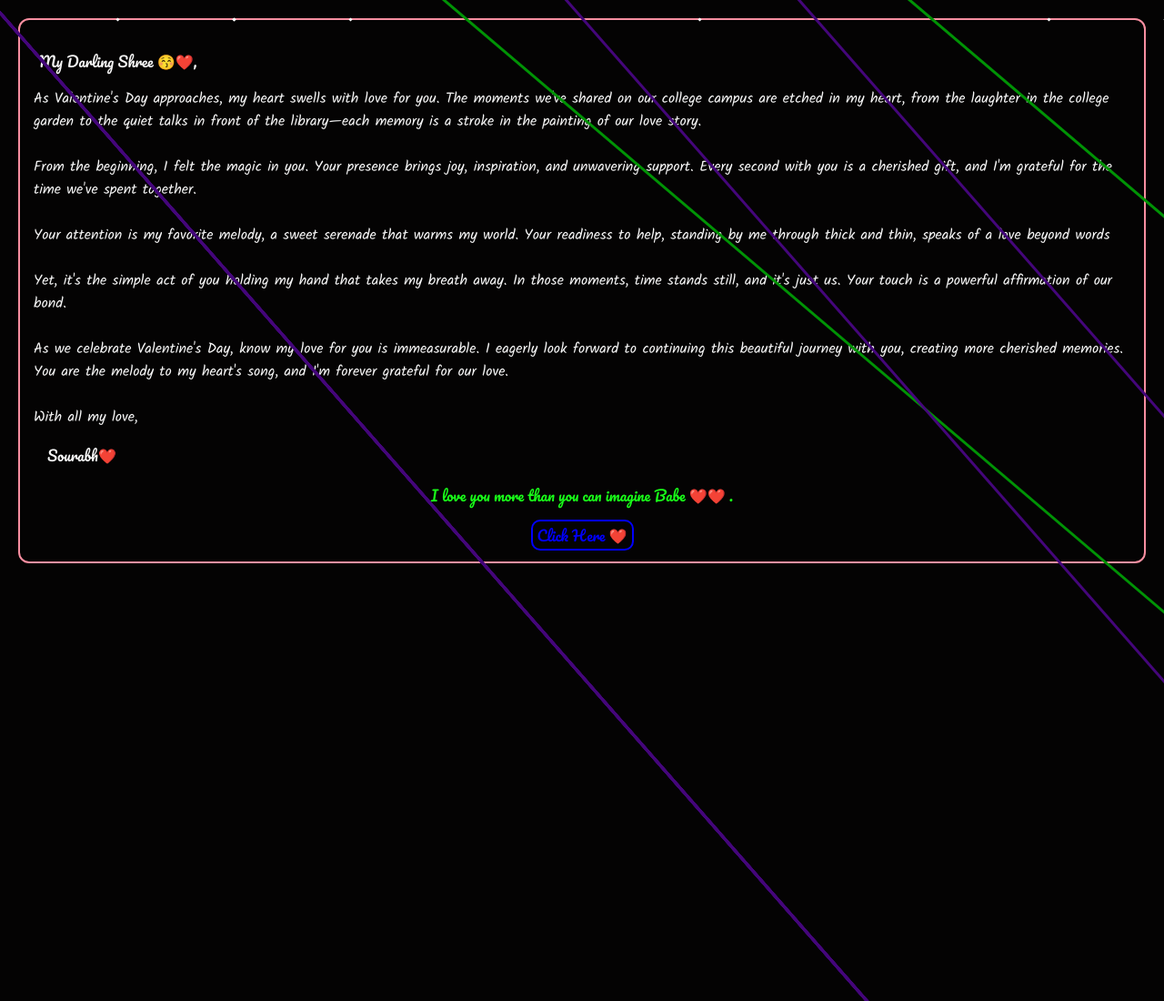
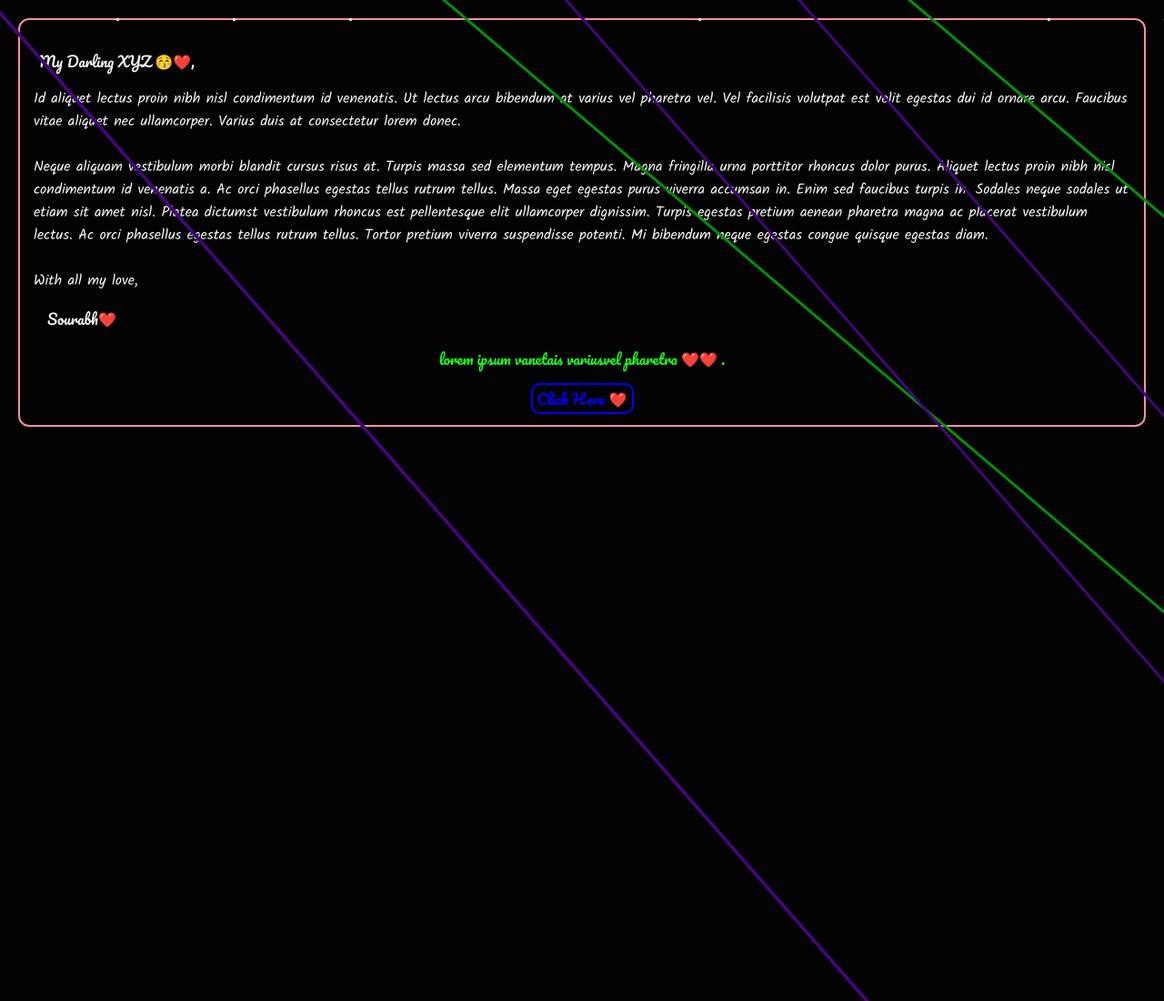
Before and after one commit to CodeWithTheSaurabh/valantineSpecial, a plain HTML site: page index1.html in a window 1280 px wide. Shown: the top 1100 px of the page at 91% size. Drawn offline with Linux system fonts and the light colour scheme.

Commit message:
Update index1.html
updated

```diff
--- a/index1.html
+++ b/index1.html
@@ -53,30 +53,18 @@
         </div>
     <div class="para">
         <p>
-            <span class="name">My Darling Shree 😚❤️,</span>
+            <span class="name">My Darling XYZ 😚❤️,</span>
 
-            As Valentine's Day approaches, my heart swells with love for you. The moments we've shared on our college
-            campus are etched in my heart, from the laughter in the college garden to the quiet talks in front of the
-            library—each memory is a stroke in the painting of our love story.
-            <br><br>
-            From the beginning, I felt the magic in you. Your presence brings joy, inspiration, and unwavering support.
-            Every second with you is a cherished gift, and I'm grateful for the time we've spent together.
-            <br><br>
-            Your attention is my favorite melody, a sweet serenade that warms my world. Your readiness to help, standing
-            by me through thick and thin, speaks of a love beyond words
-            <br><br>
-            Yet, it's the simple act of you holding my hand that takes my breath away. In those moments, time stands
-            still, and it's just us. Your touch is a powerful affirmation of our bond.
-            <br><br>
-            As we celebrate Valentine's Day, know my love for you is immeasurable. I eagerly look forward to continuing
-            this beautiful journey with you, creating more cherished memories. You are the melody to my heart's song,
-            and I'm forever grateful for our love.
+           Id aliquet lectus proin nibh nisl condimentum id venenatis. Ut lectus arcu bibendum at varius vel pharetra vel. Vel facilisis volutpat est velit egestas dui id ornare arcu. Faucibus vitae aliquet nec ullamcorper. Varius duis at consectetur lorem donec.  <br><br>
+            Neque aliquam vestibulum morbi blandit cursus risus at. Turpis massa sed elementum tempus. Magna fringilla urna porttitor rhoncus dolor purus. Aliquet lectus proin nibh nisl condimentum id venenatis a. Ac orci phasellus egestas tellus rutrum tellus. Massa eget
+            egestas purus viverra accumsan in. Enim sed faucibus turpis in. Sodales neque sodales ut etiam sit amet nisl. Platea dictumst vestibulum rhoncus est pellentesque elit ullamcorper dignissim. Turpis egestas pretium aenean pharetra magna ac placerat vestibulum lectus.
+            Ac orci phasellus egestas tellus rutrum tellus. Tortor pretium viverra suspendisse potenti. Mi bibendum neque egestas congue quisque egestas diam.
             <br><br>
             With all my love,
             <span class="sourabh">Sourabh❤️</span>
         </p>
         <center>
-            <p> I love you more than you can imagine Babe ❤️❤️ . </p>
+            <p> lorem ipsum vanetais variusvel pharetra ❤️❤️ . </p>
             <div class = "vid-btn">
             <a href="index2.html">Click Here ❤️</a>
             </div>
```
